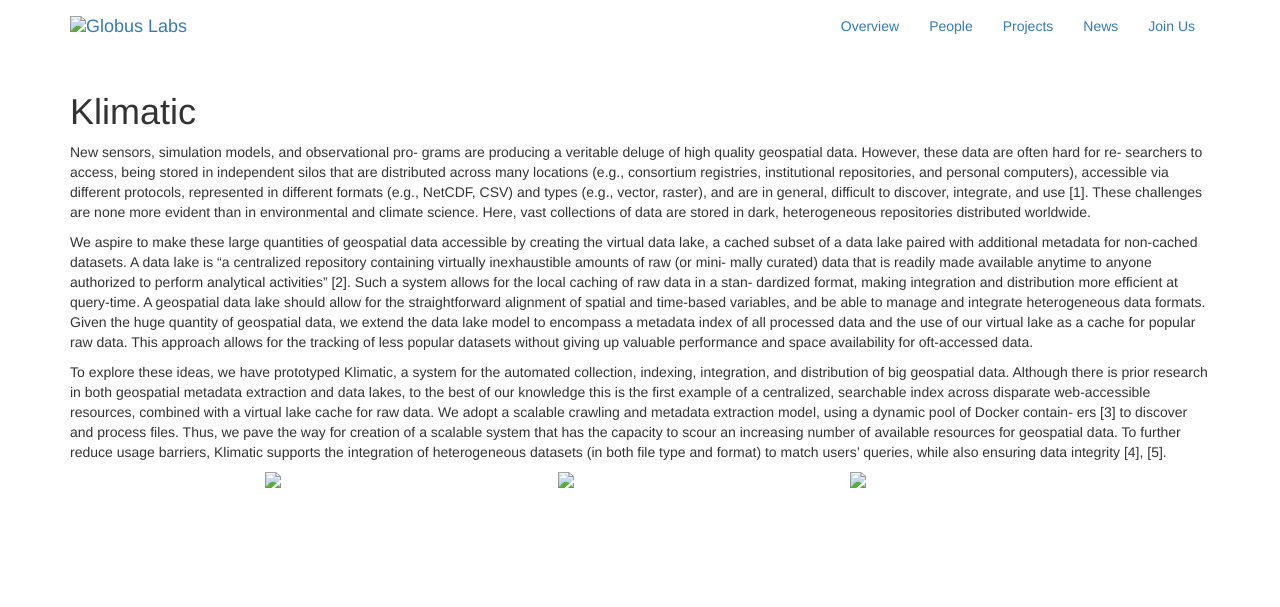
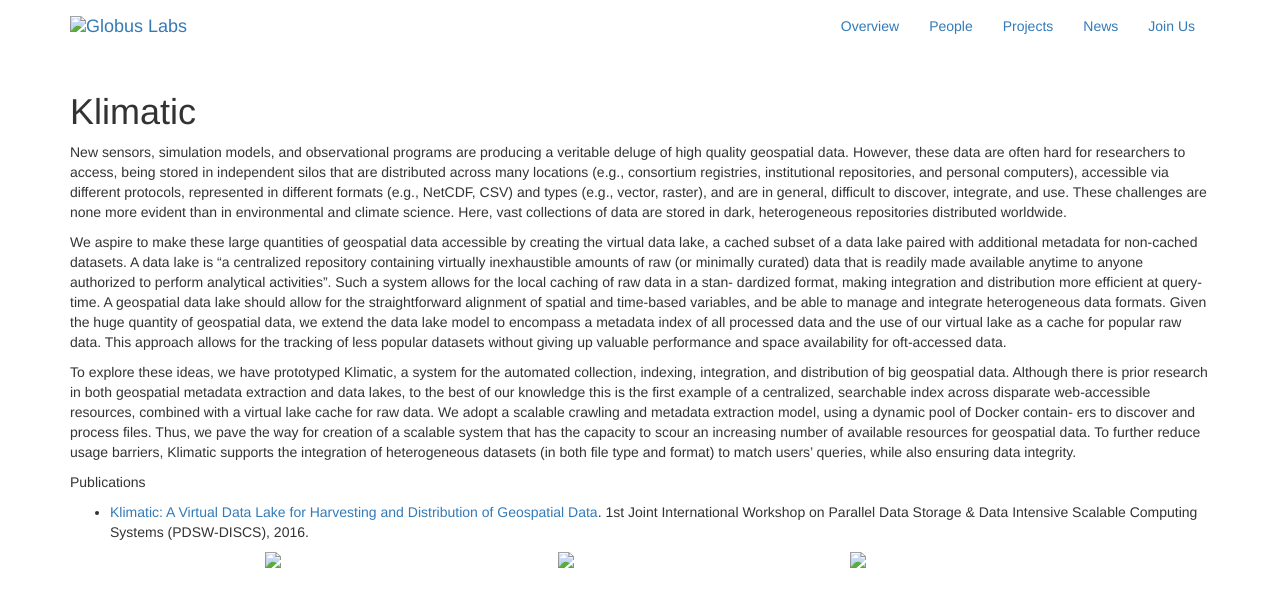
Before and after one commit to miketynes/globus-labs.github.io, a Jekyll site: the page built from _projects/klimatic.markdown, in a window 1280 px wide. Shown: the top 607 px of the page. Built offline with Jekyll 4.4.1, drawn with Linux system fonts in a browser that asks for light colours; nearby versions of some CDN libraries.

Commit message:
Updating project text.

```diff
--- a/_projects/klimatic.markdown
+++ b/_projects/klimatic.markdown
@@ -7,15 +7,15 @@
 description: "Architecting a solution to crawl, index, integrate, and distribute geo-spatial data at scale."
 ---
 
-New sensors, simulation models, and observational pro-
-grams are producing a veritable deluge of high quality
-geospatial data. However, these data are often hard for re-
-searchers to access, being stored in independent silos that are
+New sensors, simulation models, and observational programs
+are producing a veritable deluge of high quality
+geospatial data. However, these data are often hard for researchers
+to access, being stored in independent silos that are
 distributed across many locations (e.g., consortium registries,
 institutional repositories, and personal computers), accessible
 via different protocols, represented in different formats (e.g.,
 NetCDF, CSV) and types (e.g., vector, raster), and are in
-general, difficult to discover, integrate, and use [1]. These
+general, difficult to discover, integrate, and use. These
 challenges are none more evident than in environmental and
 climate science. Here, vast collections of data are stored in
 dark, heterogeneous repositories distributed worldwide.
@@ -24,9 +24,9 @@
 data accessible by creating the virtual data lake, a cached
 subset of a data lake paired with additional metadata for
 non-cached datasets. A data lake is “a centralized repository
-containing virtually inexhaustible amounts of raw (or mini-
-mally curated) data that is readily made available anytime to
-anyone authorized to perform analytical activities” [2]. Such
+containing virtually inexhaustible amounts of raw (or minimally
+curated) data that is readily made available anytime to
+anyone authorized to perform analytical activities”. Such
 a system allows for the local caching of raw data in a stan-
 dardized format, making integration and distribution more
 efficient at query-time. A geospatial data lake should allow
@@ -48,10 +48,14 @@
 web-accessible resources, combined with a virtual lake cache
 for raw data. We adopt a scalable crawling and metadata
 extraction model, using a dynamic pool of Docker contain-
-ers [3] to discover and process files. Thus, we pave the way
+ers to discover and process files. Thus, we pave the way
 for creation of a scalable system that has the capacity to scour
 an increasing number of available resources for geospatial
 data. To further reduce usage barriers, Klimatic supports the
 integration of heterogeneous datasets (in both file type and
 format) to match users’ queries, while also ensuring data
-integrity [4], [5].
+integrity.
+
+Publications
+
+- [Klimatic: A Virtual Data Lake for Harvesting and Distribution of Geospatial Data](http://conferences.computer.org/pdswdiscs/2016/papers/5216a031.pdf). 1st Joint International Workshop on Parallel Data Storage & Data Intensive Scalable Computing Systems (PDSW-DISCS), 2016.
```
Also changed, not shown: _projects/cloud-provisioing.markdown (added, +37 -0 lines), _projects/information-extraction.markdown (+6 -1 lines).
